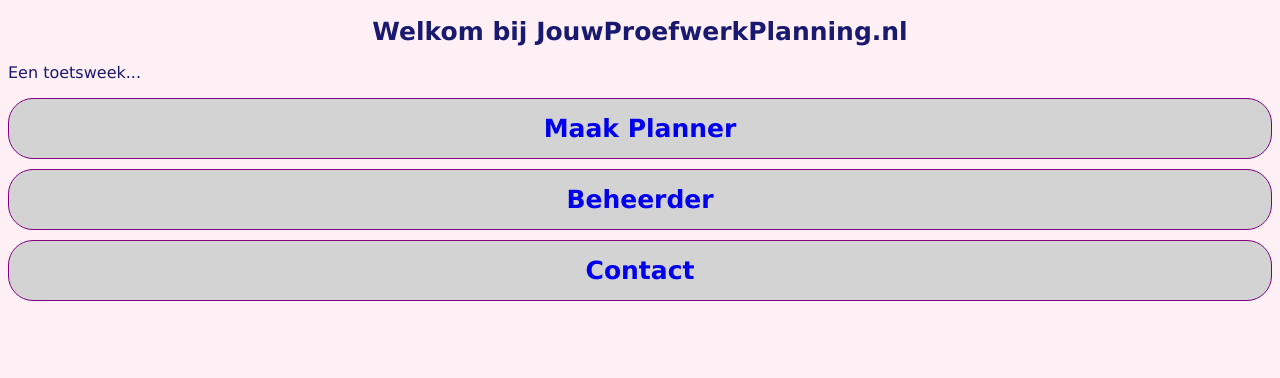
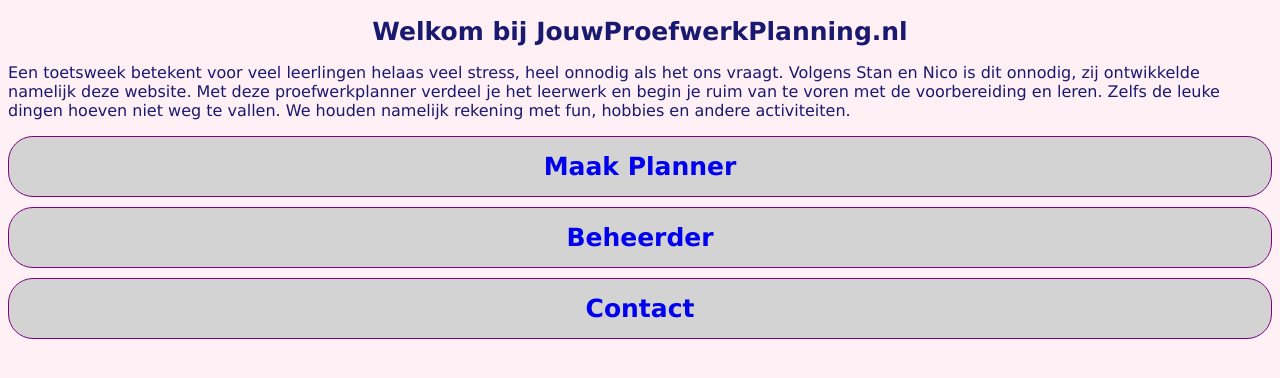
Before and after one commit to Sharky05/php-exam-planner, a PHP site: page / in a window 1280 px wide. Shown: the top 378 px of the page. Run offline with PHP 8.4, Linux system fonts and the light colour scheme.

Commit message:
Update index.php

```diff
--- a/index.php
+++ b/index.php
@@ -20,7 +20,10 @@
         <h1>Welkom bij JouwProefwerkPlanning.nl</h1>
 
       <p>
-        Een toetsweek...
+        Een toetsweek betekent voor veel leerlingen helaas veel stress, heel onnodig als het ons vraagt.
+        Volgens Stan en Nico is dit onnodig, zij ontwikkelde namelijk deze website. Met deze proefwerkplanner
+        verdeel je het leerwerk en begin je ruim van te voren met de voorbereiding en leren.
+        Zelfs de leuke dingen hoeven niet weg te vallen. We houden namelijk rekening met fun, hobbies en andere activiteiten.
       </p>
 
       <div id="main_button">
```
